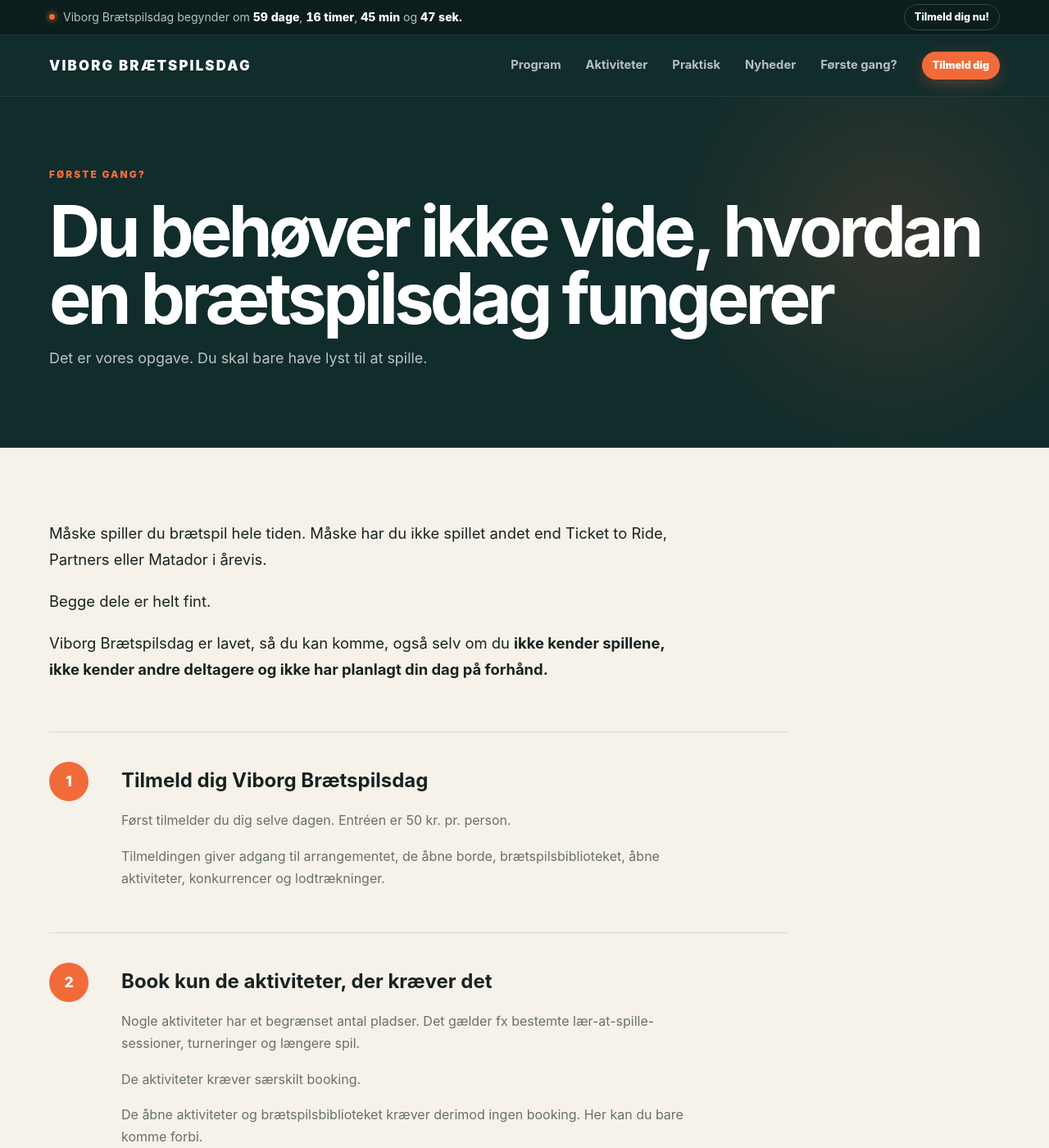
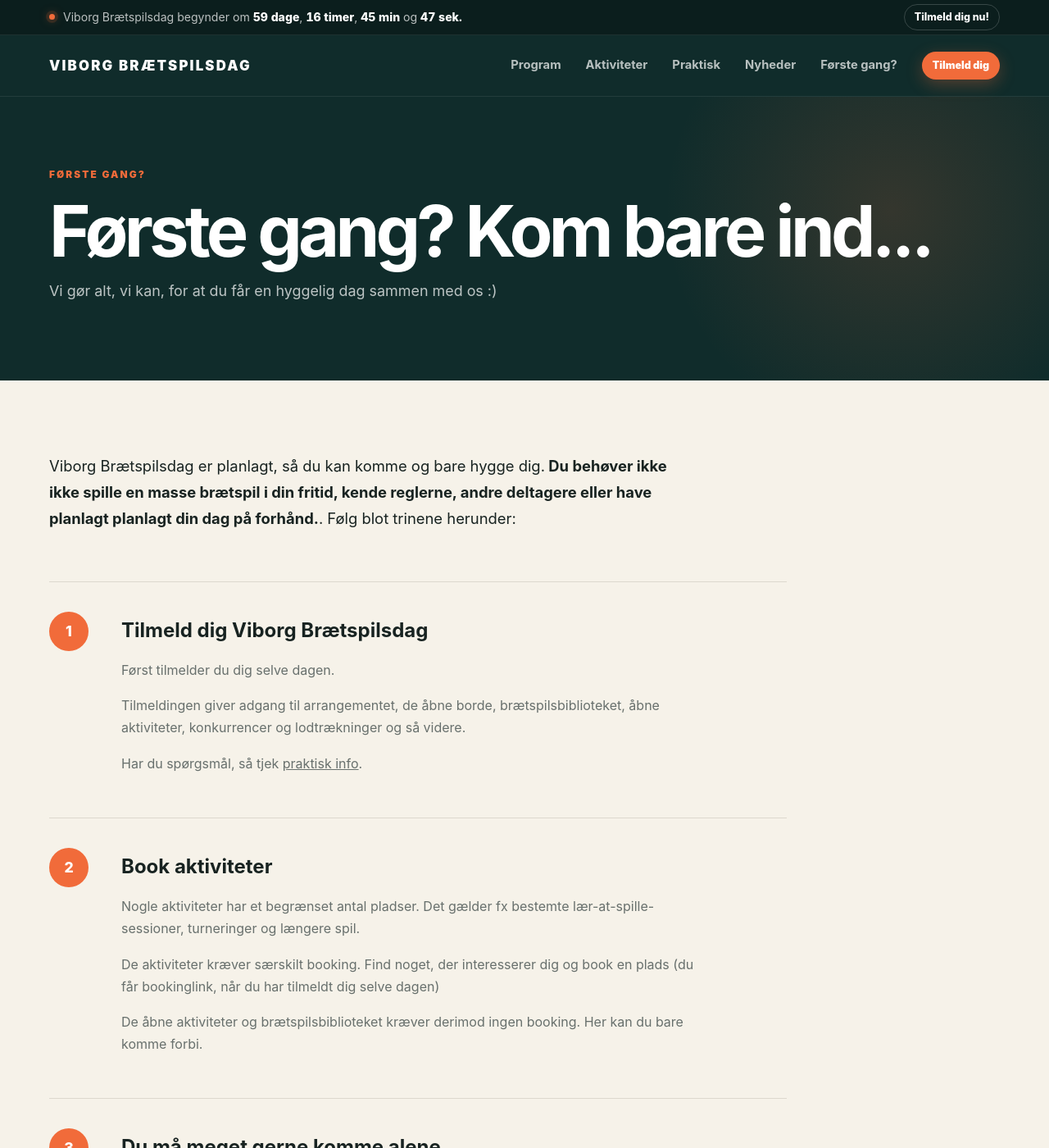
Before and after one commit to Andrejao/spilex, a Jekyll site: the page built from foerste-gang.html, in a window 1280 px wide and 1400 px high. Shown: the whole window at 82% size. Built offline with Jekyll 4.4.1, drawn with Linux system fonts in a browser that asks for light colours; some of the changed text lies outside the part shown.

Commit message:
Update foerste-gang.html

```diff
--- a/foerste-gang.html
+++ b/foerste-gang.html
@@ -8,10 +8,10 @@
   <div class="container">
     <p class="eyebrow">Første gang?</p>
 
-    <h1>Du behøver ikke vide, hvordan en brætspilsdag fungerer</h1>
+    <h1>Første gang? Kom bare ind...</h1>
 
     <p class="page-lead">
-      Det er vores opgave. Du skal bare have lyst til at spille.
+       Vi gør alt, vi kan, for at du får en hyggelig dag sammen med os :)
     </p>
   </div>
 </section>
@@ -21,19 +21,11 @@
   <div class="container">
 
     <div class="intro-copy">
-      <p>
-        Måske spiller du brætspil hele tiden. Måske har du ikke spillet andet
-        end Ticket to Ride, Partners eller Matador i årevis.
-      </p>
 
       <p>
-        Begge dele er helt fint.
-      </p>
-
-      <p>
-        Viborg Brætspilsdag er lavet, så du kan komme, også selv om du
-        <strong>ikke kender spillene, ikke kender andre deltagere og ikke har
-        planlagt din dag på forhånd.</strong>
+        Viborg Brætspilsdag er planlagt, så du kan komme og bare hygge dig.<strong> Du behøver ikke
+        ikke spille en masse brætspil i din fritid, kende reglerne,  andre deltagere eller have planlagt
+        planlagt din dag på forhånd.</strong>. Følg blot trinene herunder:
       </p>
     </div>
 
@@ -47,13 +39,17 @@
           <h2>Tilmeld dig Viborg Brætspilsdag</h2>
 
           <p>
-            Først tilmelder du dig selve dagen. Entréen er 50 kr. pr. person.
+            Først tilmelder du dig selve dagen.
           </p>
 
           <p>
             Tilmeldingen giver adgang til arrangementet, de åbne borde,
             brætspilsbiblioteket, åbne aktiviteter, konkurrencer og
-            lodtrækninger.
+            lodtrækninger og så videre.
+
+          </p>
+
+            <p> Har du spørgsmål, så tjek <a href="https://viborgbraetspil.dk/#praktisk">praktisk info</a>.
           </p>
         </div>
       </article>
@@ -63,7 +59,7 @@
         <span class="guide-number">2</span>
 
         <div>
-          <h2>Book kun de aktiviteter, der kræver det</h2>
+          <h2>Book  aktiviteter</h2>
 
           <p>
             Nogle aktiviteter har et begrænset antal pladser. Det gælder fx
@@ -71,7 +67,7 @@
           </p>
 
           <p>
-            De aktiviteter kræver særskilt booking.
+            De aktiviteter kræver særskilt booking. Find noget, der interesserer dig og book en plads (du får bookinglink, når du har tilmeldt dig selve dagen)
           </p>
 
           <p>
@@ -93,12 +89,12 @@
           </p>
 
           <p>
-            Hvis du mangler nogen at spille med, hjælper vi med at finde andre
-            deltagere eller en aktivitet, du kan gå ind i.
+            Hvis du mangler nogen at spille med, hjælper vi med at finde en
+             aktivitet.
           </p>
 
           <p>
-            Flere aktiviteter er direkte lavet, så du kan komme alene.
+            Flere aktiviteter er direkte lavet, så du kan komme alene og deltage.
           </p>
         </div>
       </article>
@@ -116,8 +112,7 @@
           </p>
 
           <p>
-            Ved andre spil kan vores frivillige hjælpe med at finde noget, der
-            passer til dit niveau og den tid, du har.
+            Hvis du vil spille  andre spil, kan du altid spørge en frivillig om hjælp.
           </p>
         </div>
       </article>
@@ -167,7 +162,7 @@
 
           <p>
             I brætspilsbiblioteket står et par hundrede spil klar. Du kan låne
-            et spil, finde et bord og spille.
+            et spil, finde et bord og spille sammen med andre.
           </p>
 
           <p>
```
